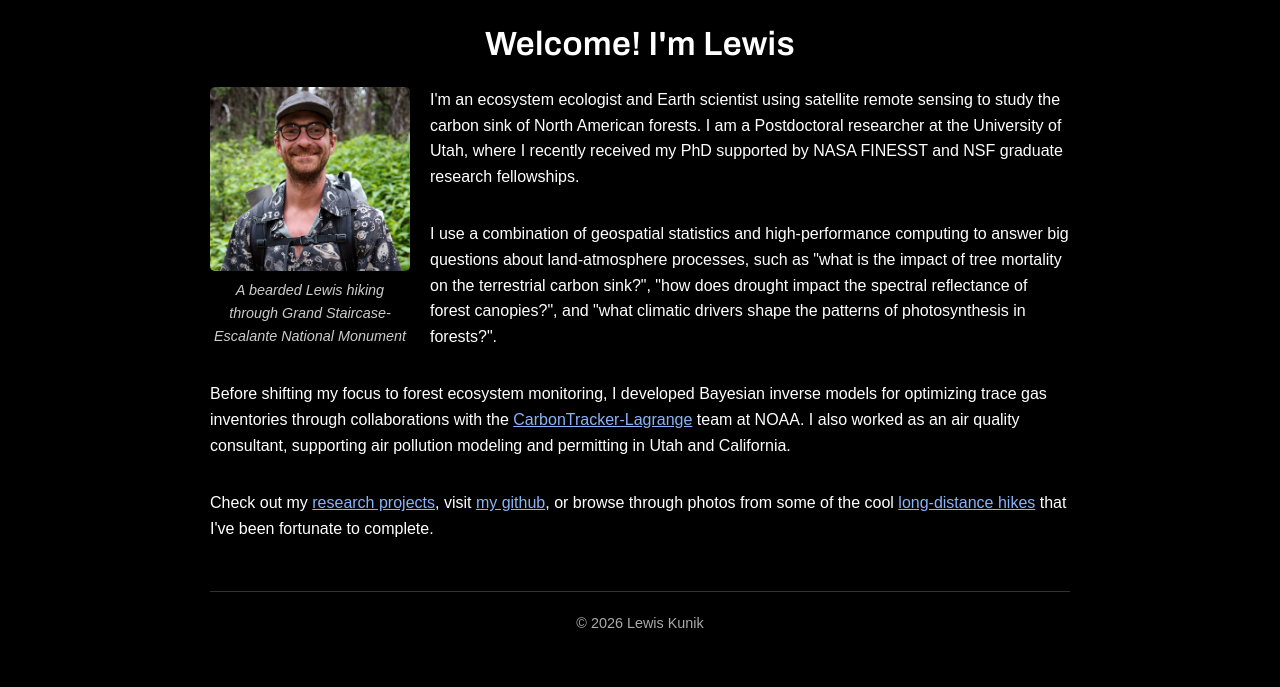
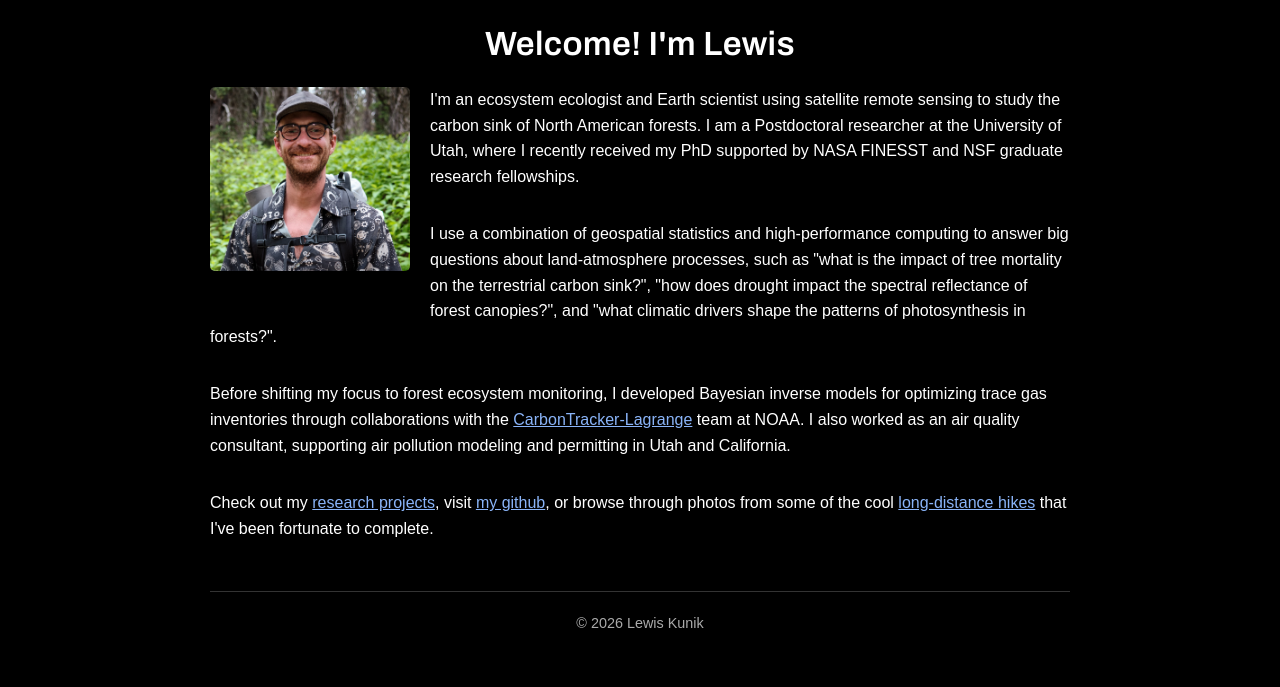
Before and after one commit to lkunik/lkunik.github.io, a plain HTML site: page index.html in a window 1280 px wide. Shown: the part 769-1456 px from the top of the page. Drawn offline with Linux system fonts and the light colour scheme.

Commit message:
fixed main page photo caption

```diff
--- a/index.html
+++ b/index.html
@@ -54,9 +54,6 @@
 
         <figure style="display: inline-block; margin: 0 20px 20px 0; max-width: 200px; float: left;">
             <img src="images/IMG_0692.JPG" alt="Profile photo" class="profile-photo">
-            <figcaption style="font-size: 0.9em; font-style: italic; color: #ccc; text-align: center; word-wrap: break-word;">
-                A bearded Lewis hiking through Grand Staircase-Escalante National Monument
-            </figcaption>
         </figure>
 
         <p>I'm an ecosystem ecologist and Earth scientist using satellite remote sensing to study the carbon sink of North American forests. I am a Postdoctoral researcher at the University of Utah, where I recently received my PhD supported by NASA FINESST and NSF graduate research fellowships.</p>
```
